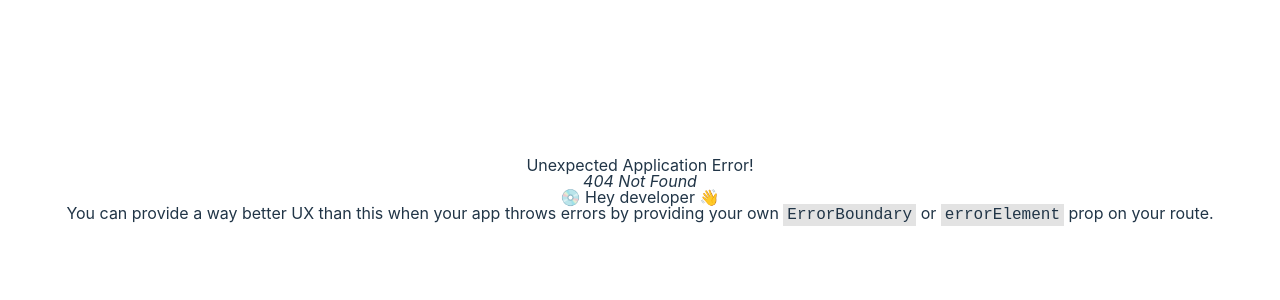
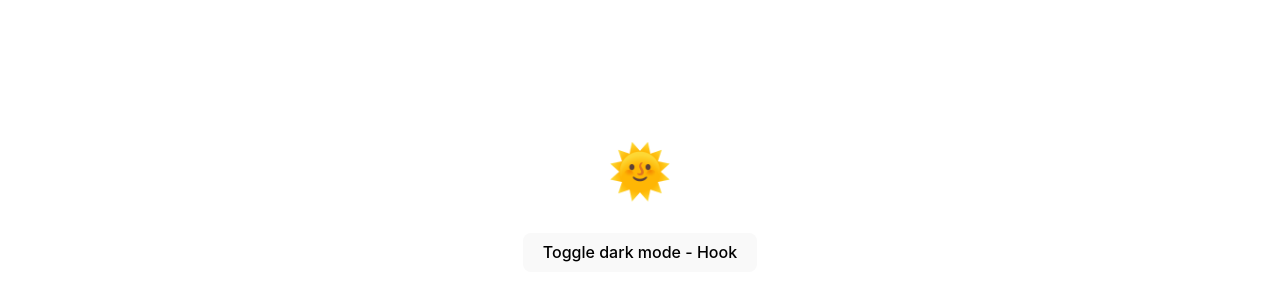
Before and after one commit to GiGa1989/playing-with-react, a React (Vite) app: page /context in a window 1280 px wide. Before the commit this address had no page. Shown: the part 210-510 px from the top of the page. Built offline with nearby package versions, Linux system fonts and the light colour scheme.

Commit message:
added an context example

```diff
--- a/src/main.tsx
+++ b/src/main.tsx
@@ -7,6 +7,7 @@ import PortalPage from './pages/portal/portal';
 
 import './index.css';
 import MemoPage from './pages/memo/memo';
+import ContextPage from './pages/context/context-page';
 
 const router = createBrowserRouter([
   {
@@ -21,6 +22,10 @@ const router = createBrowserRouter([
     path: '/memo',
     element: <MemoPage />,
   },
+  {
+    path: '/context',
+    element: <ContextPage />,
+  },
 ]);
 
 ReactDOM.createRoot(document.getElementById('root') as HTMLElement).render(
--- /dev/null
+++ b/src/pages/context/component-consumer.tsx
@@ -0,0 +1,24 @@
+import { ThemeContext } from './context';
+
+const ToggleDarkModeConsumer = () => {
+  return (
+    <ThemeContext.Consumer>
+      {value => {
+        console.log('ToggleDarkModeConsumer');
+        const { dark, toggleDark } = value;
+        const handleOnClick = (e: React.MouseEvent<HTMLButtonElement>) => {
+          e.preventDefault();
+          if (typeof toggleDark === 'function') toggleDark();
+        };
+        return (
+          <>
+            <h1>{dark ? '🌙' : '🌞'}</h1>
+            <button onClick={handleOnClick}>Toggle dark mode - Consumer</button>
+          </>
+        );
+      }}
+    </ThemeContext.Consumer>
+  );
+};
+
+export default ToggleDarkModeConsumer;
--- /dev/null
+++ b/src/pages/context/component-hook.tsx
@@ -0,0 +1,20 @@
+import { useContext } from 'react';
+import { ThemeContext } from './context';
+
+const ToggleDarkModeHook = () => {
+  console.log('ToggleDarkModeHook');
+
+  const { dark, toggleDark } = useContext(ThemeContext);
+  const handleOnClick = (e: React.MouseEvent<HTMLButtonElement>) => {
+    e.preventDefault();
+    if (typeof toggleDark === 'function') toggleDark();
+  };
+  return (
+    <>
+      <h1>{dark ? '🌙' : '🌞'}</h1>
+      <button onClick={handleOnClick}>Toggle dark mode - Hook</button>
+    </>
+  );
+};
+
+export default ToggleDarkModeHook;
--- /dev/null
+++ b/src/pages/context/context-page.tsx
@@ -0,0 +1,17 @@
+import { FC } from 'react';
+// import ToggleDarkModeConsumer from './component-consumer';
+import ToggleDarkModeHook from './component-hook';
+import ThemeProvider from './context';
+
+interface Props extends React.HTMLAttributes<HTMLElement> {}
+
+const ContextPage: FC<Props> = () => {
+  return (
+    <ThemeProvider>
+      {/* <ToggleDarkModeConsumer /> */}
+      <ToggleDarkModeHook />
+    </ThemeProvider>
+  );
+};
+
+export default ContextPage;
--- /dev/null
+++ b/src/pages/context/context.tsx
@@ -0,0 +1,37 @@
+import { createContext, FC, ReactNode, useState } from 'react';
+
+interface IThemeContext {
+  dark: boolean;
+  toggleDark?: () => void;
+}
+
+interface IThemeProvider {
+  children: ReactNode;
+}
+
+const defaultState = {
+  dark: false,
+};
+
+export const ThemeContext = createContext<IThemeContext>(defaultState);
+
+const ThemeProvider: FC<IThemeProvider> = ({ children }) => {
+  const [dark, setDark] = useState(defaultState.dark);
+
+  const toggleDark = () => {
+    setDark(!dark);
+  };
+
+  return (
+    <ThemeContext.Provider
+      value={{
+        dark,
+        toggleDark,
+      }}
+    >
+      {children}
+    </ThemeContext.Provider>
+  );
+};
+
+export default ThemeProvider;
```
Also changed, not shown: src/pages/context/README.md (added).
